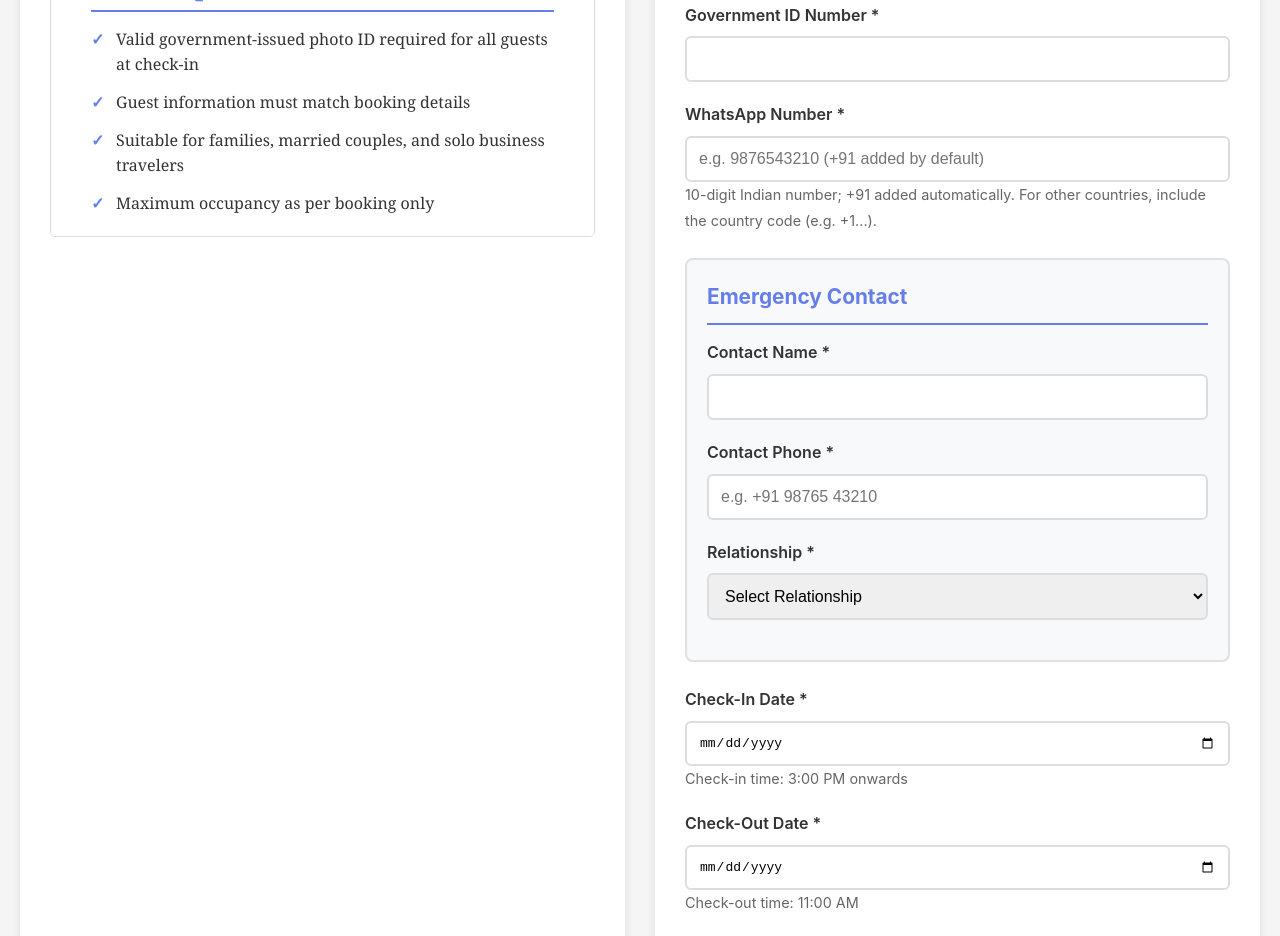
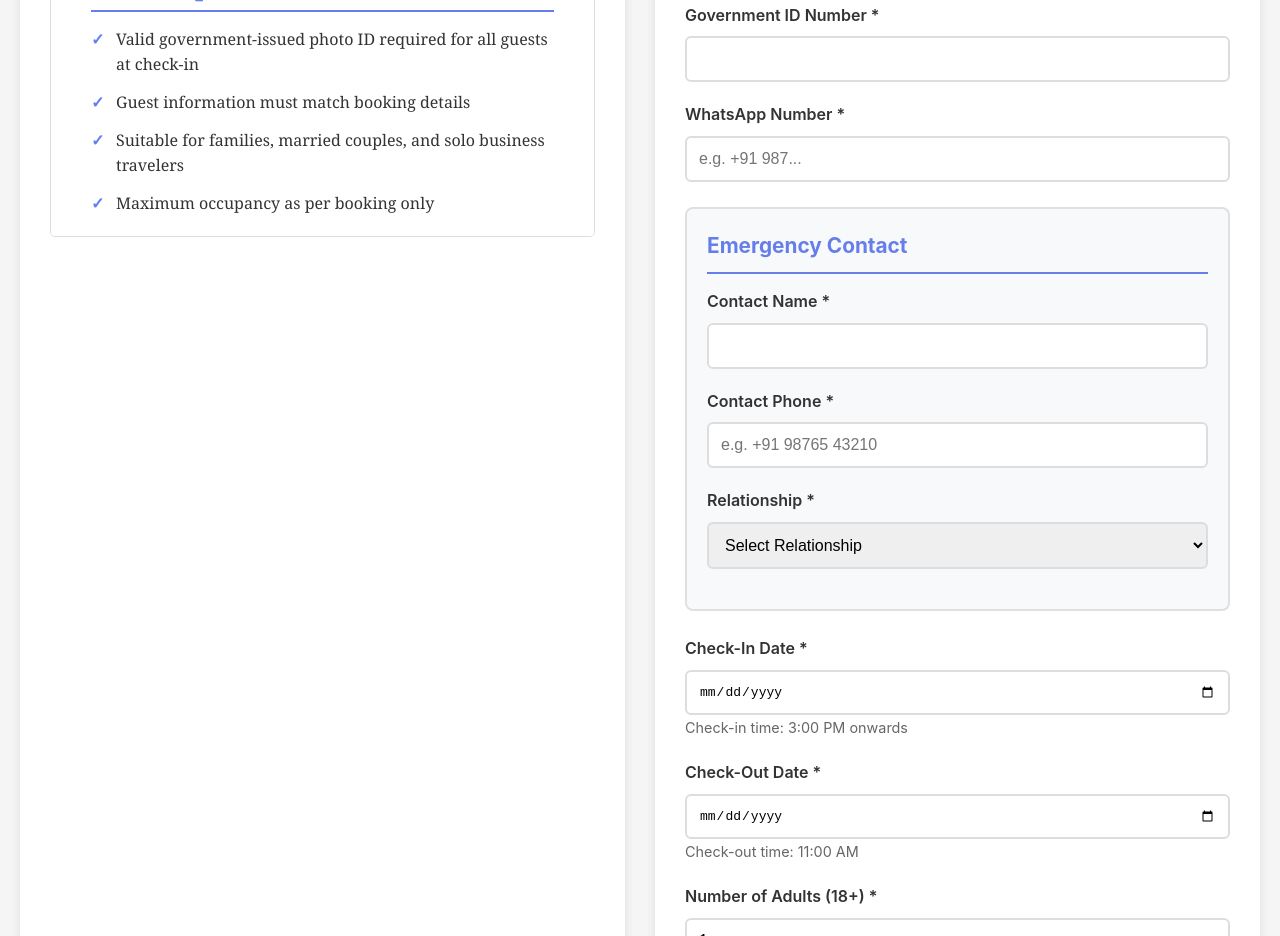
Before and after one commit to AbhinavKoul/house-rules-app, a website: page public/index.html in a window 1280 px wide. Shown: the part 805-1741 px from the top of the page. Drawn offline with nearby package versions, Linux system fonts and the light colour scheme; no server answers.

Commit message:
Simplify WhatsApp field: placeholder +91 987..., drop hint text

```diff
--- a/public/index.html
+++ b/public/index.html
@@ -59,8 +59,7 @@
 
                     <div class="form-group">
                         <label for="whatsappNumber">WhatsApp Number *</label>
-                        <input type="tel" id="whatsappNumber" name="whatsappNumber" required placeholder="e.g. 9876543210 (+91 added by default)">
-                        <small style="color: #666; font-size: 0.9em;">10-digit Indian number; +91 added automatically. For other countries, include the country code (e.g. +1...).</small>
+                        <input type="tel" id="whatsappNumber" name="whatsappNumber" required placeholder="e.g. +91 987...">
                     </div>
 
                     <div class="emergency-contact-section">
```
